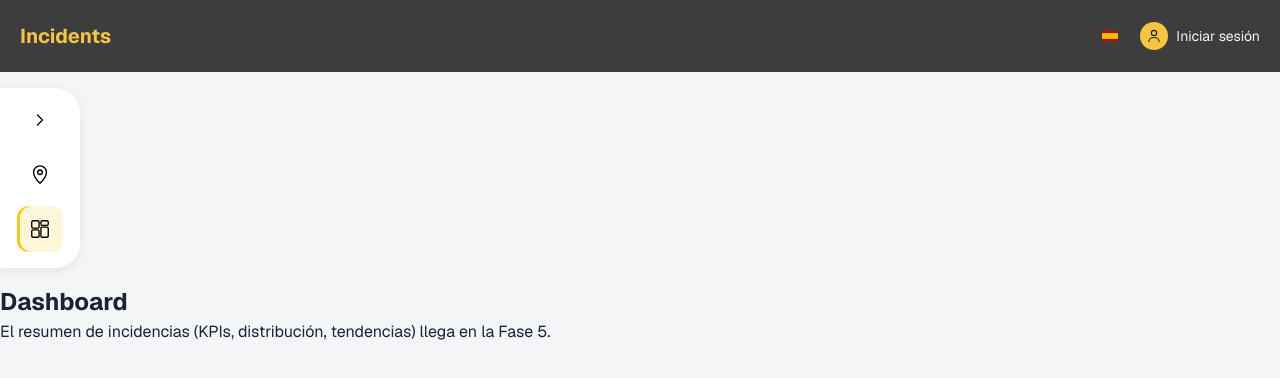
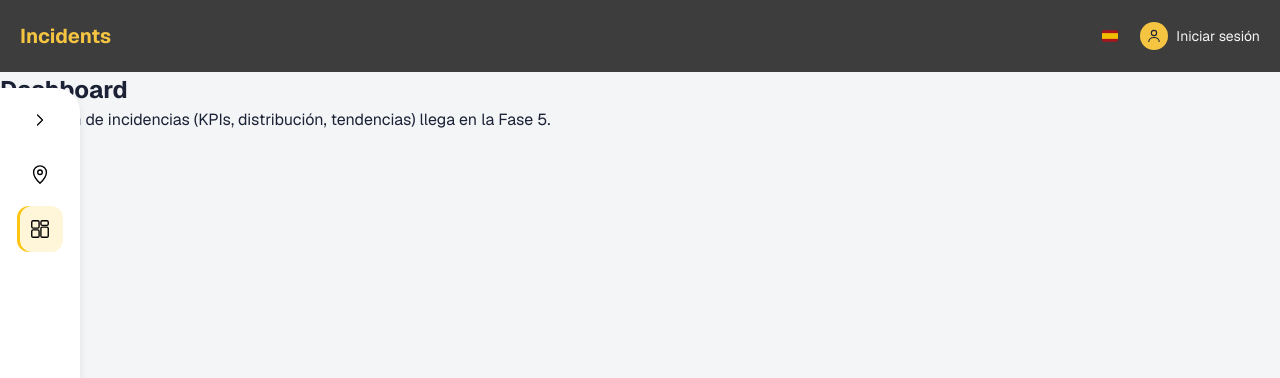
Before and after one commit to diaohh/incidents-map-dashboard, a Next.js app: page /dashboard in a window 1280 px wide. Shown: the top 378 px of the page. Built offline with nearby package versions, Linux system fonts and the light colour scheme.

Commit message:
feat: make sidebar fixed/sticky over the page content
Sidebar is now position: fixed, anchored under the navbar and floating on
top (z-index) of the main content instead of sitting in the layout flow.

```diff
--- a/src/widgets/Sidebar/Sidebar.module.scss
+++ b/src/widgets/Sidebar/Sidebar.module.scss
@@ -1,16 +1,21 @@
 @use "@/app/styles/tokens" as *;
 
 .nav {
+  position: fixed;
+  top: calc($navbar-height + $space-4);
+  bottom: $space-4;
+  left: 0;
+  z-index: 10;
   width: $sidebar-width-collapsed;
   background: $color-surface;
   border-radius: 0 $radius-xl $radius-xl 0;
   box-shadow: 0 2px 8px rgba(0, 0, 0, 0.08);
-  margin: $space-4 0;
   display: flex;
   flex-direction: column;
   align-items: center;
   gap: $space-2;
   padding: $space-4 $space-2;
+  overflow-y: auto;
   transition: width 0.2s ease;
 
   &.expanded {
```
